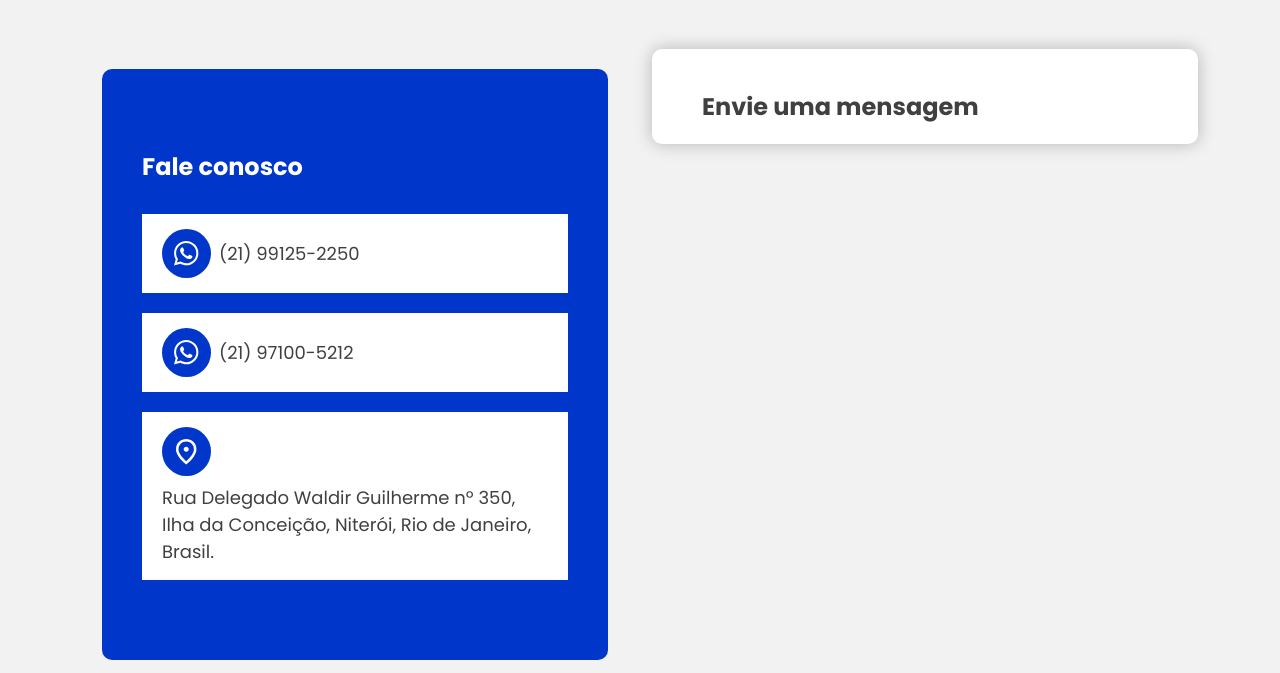
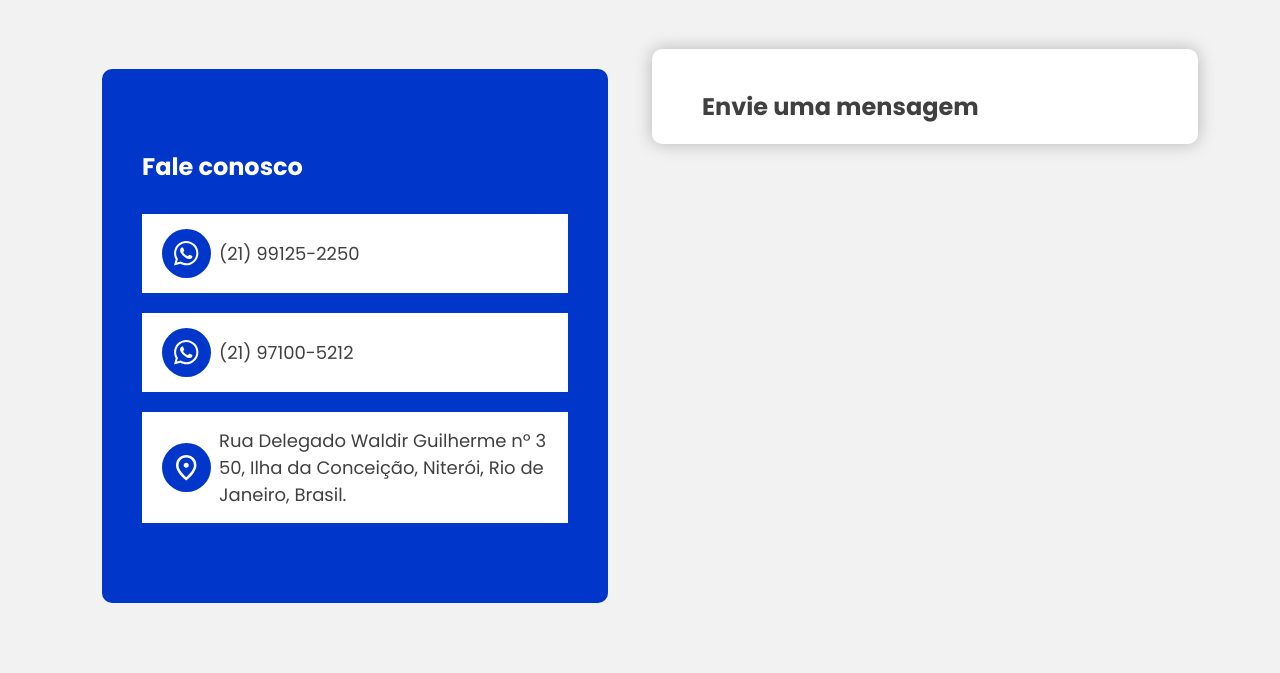
Before and after one commit to devWebi/horizon, a WordPress theme: template themes/horizon/page-fale-conosco.php in a window 1280 px wide. Shown: the part 411-1084 px from the top of the page. Run offline with PHP 8.4 and a stand-in for WordPress, Linux system fonts and the light colour scheme; the site name, menu and one post (Sample post) are stand-ins, and other content is empty; some libraries are stand-ins or nearby versions.

Commit message:
Melhorias finais

```diff
--- a/themes/horizon/assets/js/scripts.js
+++ b/themes/horizon/assets/js/scripts.js
@@ -39,7 +39,6 @@ window.addEventListener('DOMContentLoaded', function () {
 		}
 
 		telInputs && telInputs.forEach(telInput => {
-			console.log(telInputs);
 			telInput.addEventListener('input', inputHandler.bind(undefined, masks, 14), false);
 		});
 	}
--- a/themes/horizon/assets/scss/pages/_contatos-page.scss
+++ b/themes/horizon/assets/scss/pages/_contatos-page.scss
@@ -27,6 +27,7 @@
         padding: 15px 20px;
         width: 100%;
         margin: 10px;
+		word-break: break-all;
         transition: all .3s;
 
         &--variable {
--- a/themes/horizon/functions.php
+++ b/themes/horizon/functions.php
@@ -34,8 +34,8 @@ function wp_dir($value){
 
 	if ( stripos( $_SERVER['HTTP_HOST'], '.test' ) > 0 ) {
 		$dir = array(
-			'http://horizon.test',
-			'http://horizon.test/wp-content/themes/horizon'
+			'https://horizon.test',
+			'https://horizon.test/wp-content/themes/horizon'
 		);
 	}
 
--- a/themes/horizon/header.php
+++ b/themes/horizon/header.php
@@ -183,5 +183,8 @@
 				<li class="mobile-menu__list__item">
 					<a href="<?php echo wp_dir(0);?>/projetos" class="mobile-menu__list__item__link">Projetos</a>
 				</li>
+				<li class="mobile-menu__list__item">
+					<a href="<?php echo wp_dir(0);?>/fale-conosco/" class="mobile-menu__list__item__link">Fale conosco</a>
+				</li>
 			</ul>
 		</div>
--- a/themes/horizon/page-fale-conosco.php
+++ b/themes/horizon/page-fale-conosco.php
@@ -11,14 +11,14 @@ get_template_part( 'template-parts/page', 'headline' );
 				<div class="contact__items">
 					<h2 class="contact__title">Fale conosco</h2>
 					<div class="contact__card d-flex flex-column align-items-center justify-content-center">
-						<a href="#" class="contact__link d-inline-flex align-items-center justify-content-start flex-wrap gap-2">
-							<img src="<?php echo wp_dir(1);?>/assets/images/icon-whats.svg" alt="" class="contact__img">
+						<a href="#" class="contact__link d-inline-flex align-items-center justify-content-start gap-2">
+							<img src="<?php echo wp_dir(1); ?>/assets/images/icon-whats.svg" alt="" class="contact__img">
 							(21) 99125-2250
 						</a>
 					</div>
 					<div class="contact__card d-flex flex-column align-items-center justify-content-center">
-						<a href="#" class="contact__link d-inline-flex align-items-center justify-content-start flex-wrap gap-2">
-							<img src="<?php echo wp_dir(1);?>/assets/images/icon-whats.svg" alt="" class="contact__img">
+						<a href="#" class="contact__link d-inline-flex align-items-center justify-content-start gap-2">
+							<img src="<?php echo wp_dir(1); ?>/assets/images/icon-whats.svg" alt="" class="contact__img">
 							(21) 97100-5212
 						</a>
 					</div>
@@ -28,7 +28,7 @@ get_template_part( 'template-parts/page', 'headline' );
 					if ( $email ):
 					?>
 					<div class="contact__card d-flex flex-column align-items-center justify-content-center">
-						<a href="mailto:{email_aqui}" class="contact__link d-inline-flex align-items-center justify-content-start flex-wrap gap-2">
+						<a href="mailto:<?php echo $email; ?>" class="contact__link d-inline-flex align-items-center justify-content-start gap-2">
 							<img src="<?php echo wp_dir(1);?>/assets/images/icon-email.svg" alt="" class="contact__img">
 							atendimento@horizonboats.com.br
 						</a>
@@ -37,7 +37,7 @@ get_template_part( 'template-parts/page', 'headline' );
 					endif;
 					?>
 					<div class="contact__card d-flex flex-column align-items-center justify-content-center">
-						<a href="https://goo.gl/maps/jCgJyrfsqBU42ksi6" target="_blank" class="contact__link contact__link--variable d-inline-flex align-items-center justify-content-start flex-wrap gap-2">
+						<a href="https://goo.gl/maps/jCgJyrfsqBU42ksi6" target="_blank" class="contact__link contact__link--variable d-inline-flex align-items-center justify-content-start gap-2">
 							<img src="<?php echo wp_dir(1);?>/assets/images/icon-localizacao.svg" alt="" class="contact__img">
 							Rua Delegado Waldir Guilherme nº 350, Ilha da Conceição, Niterói, Rio de Janeiro, Brasil.
 						</a>
```
Also changed, not shown: themes/horizon/assets/css/style.css, themes/horizon/assets/css/style.min.css, 1 other file.
